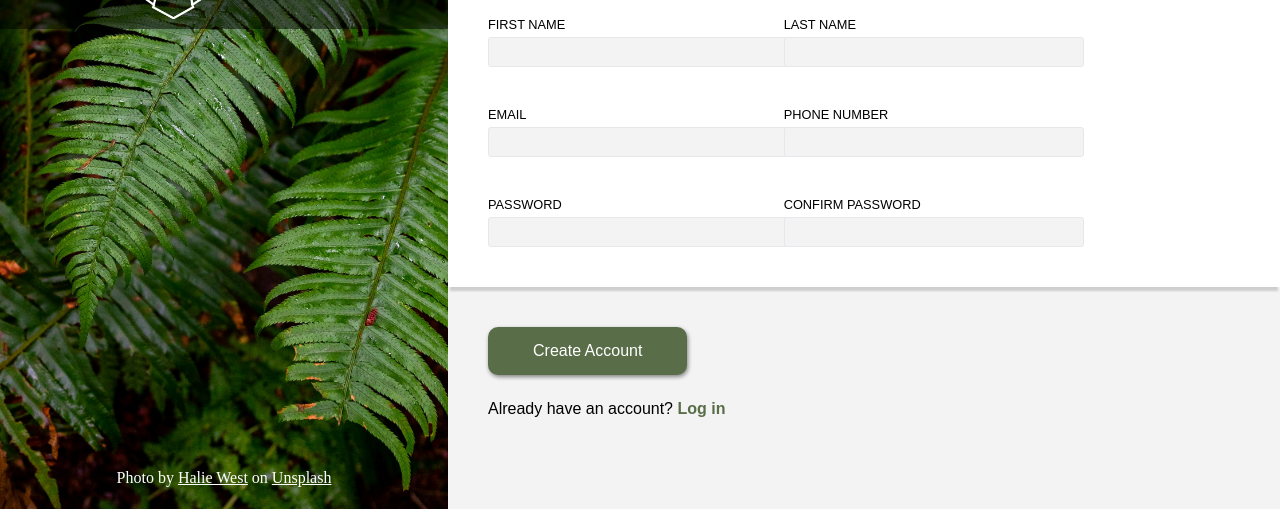
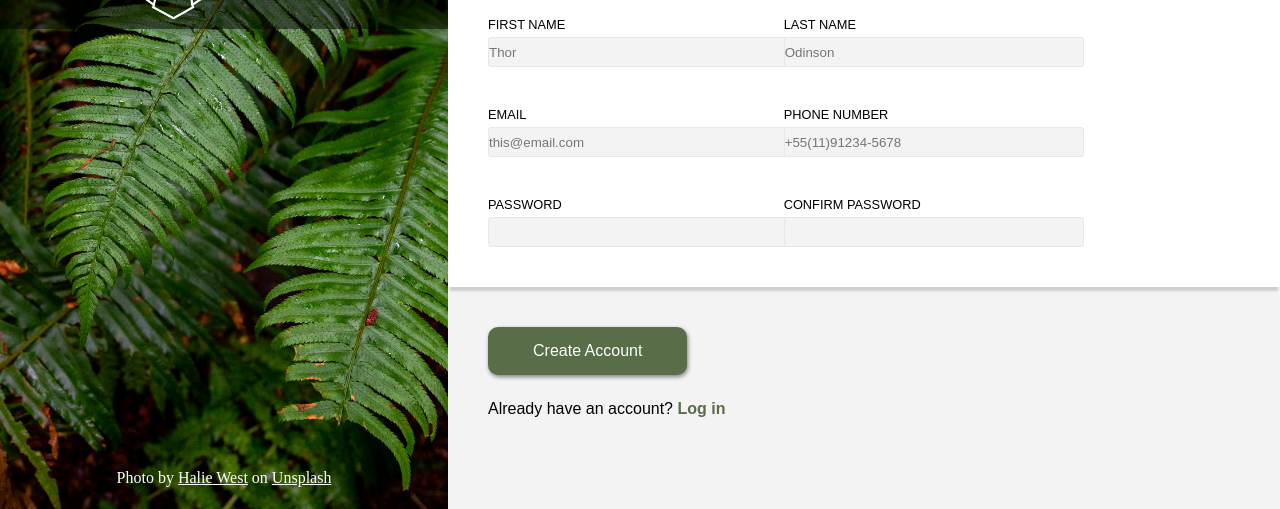
Before and after one commit to gilmarmourajr/odin-sign-up, a plain HTML site: page index.html in a window 1280 px wide. Shown: the part 291-800 px from the top of the page. Drawn offline with Linux system fonts and the light colour scheme.

Commit message:
Add placeholder for input

```diff
--- a/index.html
+++ b/index.html
@@ -33,19 +33,19 @@
           <div class="form">
             <div class="form-row">
               <label for="first-name">FIRST NAME</label>
-              <input type="text" name="first-name" id="first-name" />
+              <input type="text" name="first-name" id="first-name" placeholder="Thor"/>
             </div>
             <div class="form-row">
               <label for="last-name">LAST NAME</label>
-              <input type="text" name="last-name" id="last-name" />
+              <input type="text" name="last-name" id="last-name" placeholder="Odinson"/>
             </div>
             <div class="form-row">
               <label for="user-mail">EMAIL</label>
-              <input type="email" name="user-mail" id="user-mail" />
+              <input type="email" name="user-mail" id="user-mail" placeholder="this@email.com"/>
             </div>
             <div class="form-row">
               <label for="user-phone">PHONE NUMBER</label>
-              <input type="tel" name="user-phone" id="user-phone" />
+              <input type="tel" name="user-phone" id="user-phone" placeholder="+55(11)91234-5678"/>
             </div>
             <div class="form-row">
               <label for="password">PASSWORD</label>
```
